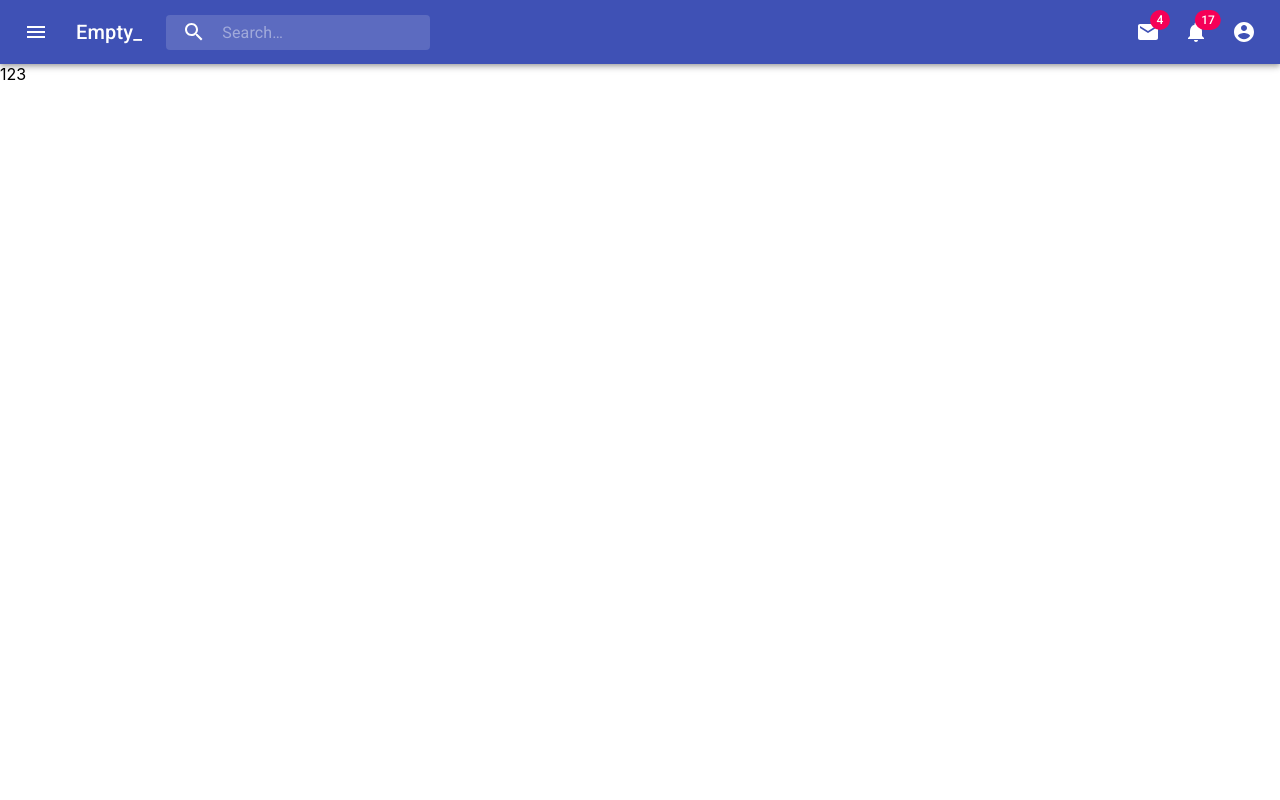
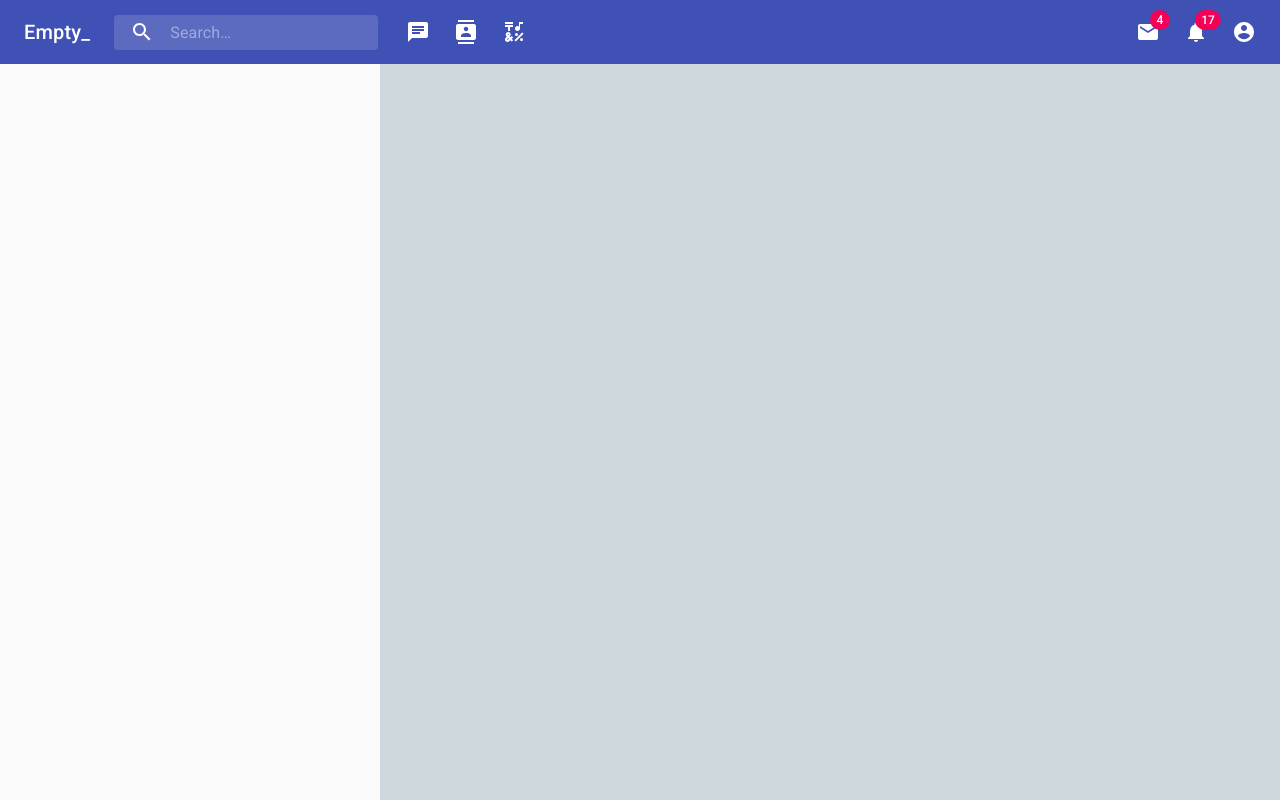
Before and after one commit to Cyx1994/rongyun-react-im, a React (Create React App) app: page /home/chat in a window 1280 px wide. Built offline with nearby package versions, Linux system fonts and the light colour scheme.

Commit message:
搭建基本布局

```diff
--- a/package.json
+++ b/package.json
@@ -20,6 +20,7 @@
     "react-redux": "^7.1.1",
     "react-router-dom": "^5.1.0",
     "react-scripts": "3.1.2",
+    "react-toastify": "^5.4.0",
     "redux": "^4.0.4",
     "redux-persist": "^6.0.0",
     "redux-thunk": "^2.3.0",
--- a/src/App.css
+++ b/src/App.css
@@ -1,4 +1,7 @@
 .App {
-  height: 100%;
-  width: 100%;
+  position: fixed;
+  left: 0;
+  right: 0;
+  top: 0;
+  bottom: 0;
 }
--- a/src/App.tsx
+++ b/src/App.tsx
@@ -5,13 +5,16 @@ import CommonContainerComponent from './pages/container';
 import SignScreen from './pages/sign';
 
 import './App.css';
+import 'react-toastify/dist/ReactToastify.css';
 
 function App() {
   return (
-    <BrowserRouter>
-      <Route path="/home" component={CommonContainerComponent} />
-      <Route path="/sign" component={SignScreen} />
-    </BrowserRouter>
+    <div className="App">
+      <BrowserRouter>
+        <Route path="/home" component={CommonContainerComponent} />
+        <Route path="/sign" component={SignScreen} />
+      </BrowserRouter>
+    </div>
   );
 }
 
--- a/src/layout/BaseLayout.tsx
+++ b/src/layout/BaseLayout.tsx
@@ -2,13 +2,19 @@ import React from 'react';
 import { Box } from '@material-ui/core';
 import AppBarComponent from './components/AppBarComponent';
 
+type Navigate = {
+    action: () => void,
+    icon: React.ReactNode
+}
 
-const BaseLayout: React.SFC = ({ children }) => {
-    return <Box>
-        <AppBarComponent />
-        <Box>
-            {children}
-        </Box>
+type Props = {
+    navigators?: Navigate[]
+}
+
+const BaseLayout: React.SFC<Props> = ({ children, navigators = [] }) => {
+    return <Box height="100%">
+        <AppBarComponent navigators={navigators} />
+        {children}
     </Box>
 }
 
--- a/src/layout/components/AppBarComponent.tsx
+++ b/src/layout/components/AppBarComponent.tsx
@@ -8,7 +8,6 @@ import InputBase from '@material-ui/core/InputBase';
 import Badge from '@material-ui/core/Badge';
 import MenuItem from '@material-ui/core/MenuItem';
 import Menu from '@material-ui/core/Menu';
-import MenuIcon from '@material-ui/icons/Menu';
 import SearchIcon from '@material-ui/icons/Search';
 import AccountCircle from '@material-ui/icons/AccountCircle';
 import MailIcon from '@material-ui/icons/Mail';
@@ -19,9 +18,6 @@ const useStyles = makeStyles((theme: Theme) =>
   createStyles({
     grow: {
       flexGrow: 1,
-    },
-    menuButton: {
-      marginRight: theme.spacing(2),
     },
     title: {
       display: 'none',
@@ -64,6 +60,11 @@ const useStyles = makeStyles((theme: Theme) =>
         width: 200,
       },
     },
+    navigator: {
+      flexGrow: 1,
+      display: 'flex',
+      justifyContent: 'space-arround'
+    },
     sectionDesktop: {
       display: 'none',
       [theme.breakpoints.up('md')]: {
@@ -81,9 +82,10 @@ const useStyles = makeStyles((theme: Theme) =>
 
 interface Props {
   title?: string,
+  navigators: any[],
 }
 
-export default function AppBarComponent({ title = 'Empty_' }: Props) {
+export default function AppBarComponent({ title = 'Empty_', navigators }: Props) {
   const classes = useStyles(0);
   const [anchorEl, setAnchorEl] = React.useState<null | HTMLElement>(null);
   const [mobileMoreAnchorEl, setMobileMoreAnchorEl] = React.useState<null | HTMLElement>(null);
@@ -164,19 +166,10 @@ export default function AppBarComponent({ title = 'Empty_' }: Props) {
       </MenuItem>
     </Menu>
   );
-
   return (
     <div className={classes.grow}>
       <AppBar position="static">
         <Toolbar>
-          <IconButton
-            edge="start"
-            className={classes.menuButton}
-            color="inherit"
-            aria-label="open drawer"
-          >
-            <MenuIcon />
-          </IconButton>
           <Typography className={classes.title} variant="h6" noWrap>
             {title}
           </Typography>
@@ -193,7 +186,18 @@ export default function AppBarComponent({ title = 'Empty_' }: Props) {
               inputProps={{ 'aria-label': 'search' }}
             />
           </div>
-          <div className={classes.grow} />
+          <div className={classes.navigator}>
+            {
+              navigators.map((n, index) => {
+                const TempIcon = n.icon;
+                return (
+                  <IconButton key={index} onClick={n.action} color="inherit" >
+                    <TempIcon />
+                  </IconButton>
+                )
+              })
+            }
+          </div>
           <div className={classes.sectionDesktop}>
             <IconButton aria-label="show 4 new mails" color="inherit">
               <Badge badgeContent={4} color="secondary">
--- /dev/null
+++ b/src/pages/chat/index.tsx
@@ -0,0 +1,33 @@
+import React from 'react';
+import { RouteComponentProps } from 'react-router-dom';
+import { Box, colors } from '@material-ui/core';
+
+import { createStyles, Theme, makeStyles } from '@material-ui/core/styles';
+
+const useStyles = makeStyles((theme: Theme) =>
+    createStyles({
+        sider: {
+            width: '100%',
+            maxWidth: 380,
+            backgroundColor: theme.palette.background.default,
+        },
+        conversation: {
+            flexGrow: 1,
+            backgroundColor: colors.blueGrey[100],
+        }
+    }),
+);
+
+interface Porps extends RouteComponentProps {
+
+}
+
+const ChatPage: React.FC<Porps> = () => {
+    const classes = useStyles();
+    return <Box display="flex" height="100%">
+        <Box className={classes.sider} />
+        <Box className={classes.conversation} />
+    </Box>
+}
+
+export default ChatPage;
--- /dev/null
+++ b/src/pages/contact/index.tsx
@@ -0,0 +1,7 @@
+import React from 'react';
+
+const ContactPage: React.FC = () => {
+    return <div>456</div>
+}
+
+export default ContactPage;
--- a/src/pages/container.tsx
+++ b/src/pages/container.tsx
@@ -1,10 +1,31 @@
 import React from 'react';
+import { Switch, Route, RouteComponentProps } from 'react-router-dom';
+import { Routes, Navigators } from './router';
+import { ToastContainer } from 'react-toastify';
 import { BaseLayout } from '../layout';
 
-const CommonContainerComponent: React.FC = () => {
-    return <BaseLayout>
-        123
-    </BaseLayout>
+interface Props extends RouteComponentProps {
+
+}
+
+const CommonContainerComponent: React.FC<Props> = ({ history }) => {
+    return <BaseLayout navigators={Navigators.map(item => ({ icon: item.icon, action: () => history.push(item.url) }))}>
+        <Switch>
+            {
+                Routes.map((route, index) => <Route key={index} {...route} />)
+            }
+        </Switch>
+        <ToastContainer
+            position="top-right"
+            autoClose={2000}
+            // hideProgressBar
+            newestOnTop={false}
+            closeOnClick={false}
+            rtl={false}
+            draggable={false}
+            pauseOnHover
+        />
+    </BaseLayout >
 }
 
 export default CommonContainerComponent;
--- /dev/null
+++ b/src/pages/extra/index.tsx
@@ -0,0 +1,7 @@
+import React from 'react';
+
+const ExtraPage: React.FC = () => {
+    return <div>789</div>
+}
+
+export default ExtraPage;
--- a/src/pages/router.ts
+++ b/src/pages/router.ts
@@ -1,7 +1,22 @@
-import { RouteComponentProps } from 'react-router-dom';
+import { RouteProps } from 'react-router-dom';
+import ChatIcon from '@material-ui/icons/Chat';
+import ContactsIcon from '@material-ui/icons/Contacts';
+import EmojiSymbolsIcon from '@material-ui/icons/EmojiSymbols';
 
-const Routers: RouteComponentProps[] = [
+import ChatPage from './chat';
+import ContactPage from './contact';
+import ExtraPage from './extra';
 
+const Routes: RouteProps[] = [
+    { path: '/home/chat', component: ChatPage },
+    { path: '/home/contact', component: ContactPage },
+    { path: '/home/extra', component: ExtraPage }
 ];
 
-export default Routers;
+const Navigators: any[] = [
+    { url: '/home/chat', icon: ChatIcon },
+    { url: '/home/contact', icon: ContactsIcon },
+    { url: '/home/extra', icon: EmojiSymbolsIcon }
+]
+
+export { Routes, Navigators };
--- a/src/pages/sign/index.tsx
+++ b/src/pages/sign/index.tsx
@@ -1,6 +1,8 @@
 import React from 'react';
+import { Switch, Route } from 'react-router-dom';
 import { Container, Paper, Theme, createStyles, makeStyles } from '@material-ui/core';
-import { Switch, Route } from 'react-router-dom';
+import { ToastContainer } from 'react-toastify';
+
 import SignInPage from './sign-in';
 
 const useStyles = makeStyles((theme: Theme) =>
@@ -13,12 +15,21 @@ const useStyles = makeStyles((theme: Theme) =>
 
 export default () => {
     const classes = useStyles();
-    return <Container maxWidth="sm" color="red">
+    return <Container maxWidth="sm" color="red" style={{ height: '100%' }}>
         <Paper className={classes.root}>
             <Switch>
                 <Route path="/sign/in" component={SignInPage} />
             </Switch>
         </Paper>
-
+        <ToastContainer
+            position="top-right"
+            autoClose={2000}
+            hideProgressBar
+            newestOnTop={false}
+            closeOnClick={false}
+            rtl={false}
+            draggable={false}
+            pauseOnHover
+        />
     </Container>
 }
--- a/src/pages/sign/sign-in.tsx
+++ b/src/pages/sign/sign-in.tsx
@@ -1,25 +1,44 @@
 import React from 'react';
-import { TextField, Input } from '@material-ui/core';
+import { RouteComponentProps } from 'react-router-dom';
+import { Box, TextField, Button } from '@material-ui/core';
 import useForm, { FormMethods } from 'rc-form-hooks';
+import { toast } from 'react-toastify';
 
-const SignInPage: React.FC = () => {
-    const { getFieldDecorator, validateFields, values }: FormMethods<{
-        username: string;
-        password: string;
-    }> = useForm();
+type AccountInfo = {
+    username: string,
+    password: string,
+}
+
+const SignInPage: React.FC<RouteComponentProps> = ({ history }) => {
+
+    const { getFieldDecorator, validateFields }: FormMethods<AccountInfo> = useForm();
+
     const handleSubmit = (e: React.FormEvent) => {
         e.preventDefault();
         validateFields()
-            .then(console.log)
-            .catch(e => console.error(e.message));
+            .then(v => {
+                console.log(v);
+                history.push('/home');
+            })
+            .catch(e => toast.error(e.message));
     };
+
     return (
         <form onSubmit={handleSubmit}>
-            {getFieldDecorator('username', {
-                rules: [{ required: true, message: 'Please input username!' }]
-            })(<TextField label="username" />)}
-            <button type={'submit'}>submit</button>
+            <Box width={'100%'} height={300} >
+                {getFieldDecorator('username', {
+                    rules: [{ required: true, message: 'Please input username!' }],
+                    initialValue: '',
+                })(<TextField autoFocus label="username" variant="filled" fullWidth />)}
+                {getFieldDecorator('password', {
+                    rules: [{ required: true, message: 'Please input password!' }],
+                    initialValue: '',
+                })(<TextField label="password" variant="filled" fullWidth />)}
+
+                <Button type={'submit'}>submit</Button>
+            </Box>
         </form>
+
     );
 }
 
```
Also changed, not shown: 1 other file (tests, documents, lock files or other folders).
